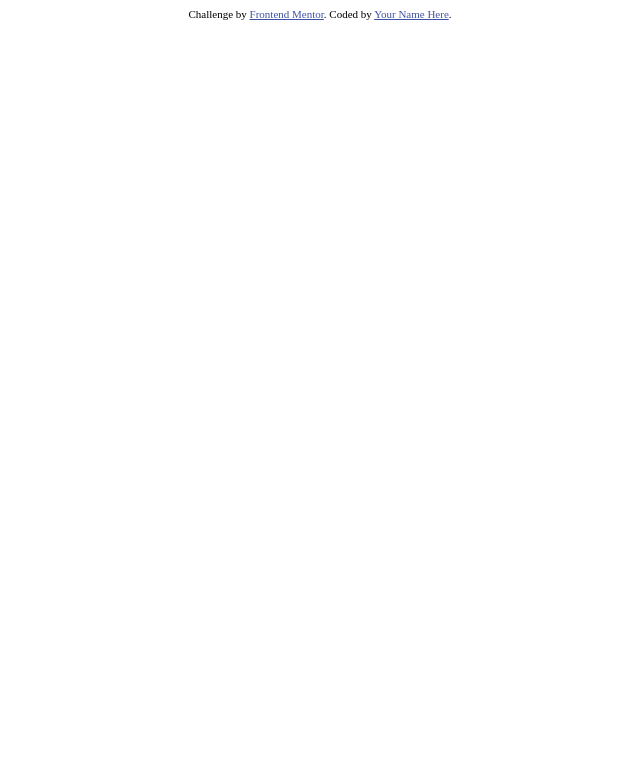
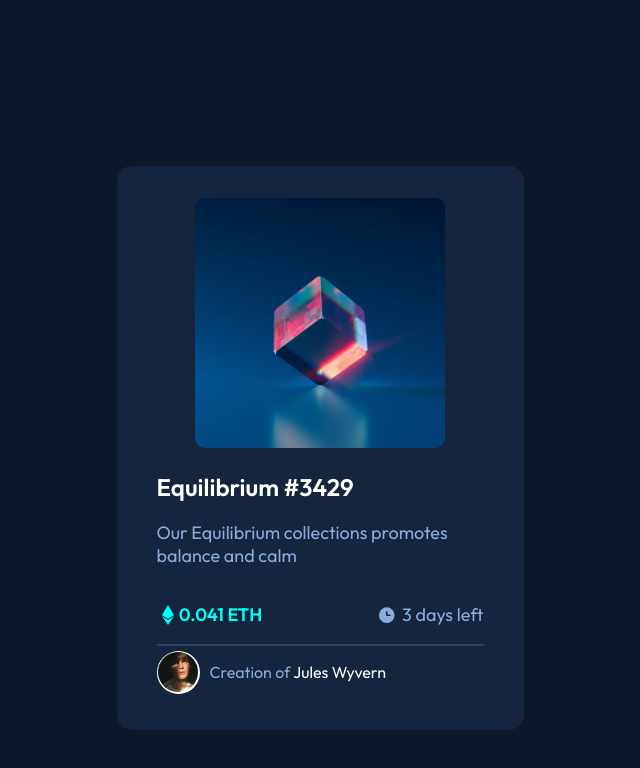
Before and after one commit to nihalshandev/nft-preview-card-component-main, a plain HTML site: page index.html in a window 1280 px wide. Shown: the whole page, without its empty margins (320-960 px from the left). Drawn offline with Linux system fonts and the light colour scheme.

Commit message:
challenge completed

```diff
--- a/index.html
+++ b/index.html
@@ -1,26 +1,72 @@
 <!DOCTYPE html>
 <html lang="en">
   <head>
-  <meta charset="UTF-8">
-  <meta name="viewport" content="width=device-width, initial-scale=1.0"> <!-- displays site properly based on user's device -->
+    <meta charset="UTF-8" />
+    <meta name="viewport" content="width=device-width, initial-scale=1.0" />
+    <!-- displays site properly based on user's device -->
 
-  <link rel="icon" type="image/png" sizes="32x32" href="./images/favicon-32x32.png">
+    <link
+      rel="icon"
+      type="image/png"
+      sizes="32x32"
+      href="./images/favicon-32x32.png"
+    />
 
     <title>Frontend Mentor | NFT preview card component</title>
 
     <!-- Feel free to remove these styles or customise in your own stylesheet 👍 -->
-  <style>
-    .attribution { font-size: 11px; text-align: center; }
-    .attribution a { color: hsl(228, 45%, 44%); }
-  </style>
+    <!-- <style>
+      .attribution {
+        font-size: 11px;
+        text-align: center;
+      }
+      .attribution a {
+        color: hsl(228, 45%, 44%);
+      }
+    </style> -->
+    <link rel="stylesheet" href="style/main.css" />
   </head>
   <body>
+    <div class="container">
+      <div class="main-bg">
+        <div class="main_card">
+          <!-- <div class="flex"> -->
+          <div class="img_container">
+            <img src="images/image-equilibrium.jpg" alt="Equilibrium" />
+          </div>
+          <div class="card_content">
+            <h2 style="color: white">Equilibrium #3429</h2>
+            <p class="discpription">
+              Our Equilibrium collections promotes balance and calm
+            </p>
+            <div class="buy_container">
+              <div class="eth">
+                <img src="images/icon-ethereum.svg" alt="icon-ethereum" />
+                <p>0.041 ETH</p>
+              </div>
+              <div class="days">
+                <img src="images/icon-clock.svg" alt="icon-clock" />
+                <p>3 days left</p>
+              </div>
+            </div>
+            <div class="hr"></div>
+            <div class="card_footer">
+              <div class="footer_img_container">
+                <img src="images/image-avatar.png" alt="avatar" />
+              </div>
+              <p class="creation_p"><span>Creation of</span> Jules Wyvern</p>
+            </div>
+            <!-- </div> -->
+          </div>
+        </div>
+      </div>
+    </div>
 
-
-
-  <div class="attribution">
-    Challenge by <a href="https://www.frontendmentor.io?ref=challenge" target="_blank">Frontend Mentor</a>.
-    Coded by <a href="#">Your Name Here</a>.
-  </div>
+    <!-- <div class="attribution">
+      Challenge by
+      <a href="https://www.frontendmentor.io?ref=challenge" target="_blank"
+        >Frontend Mentor</a
+      >. Coded by <a href="#">Nihal shan</a>.
+    </div> -->
   </body>
 </html>
--- /dev/null
+++ b/style/main.css
@@ -0,0 +1,104 @@
+@import url("https://fonts.googleapis.com/css2?family=Outfit:wght@300;400;600&display=swap");
+body {
+  margin: 0;
+  padding: 0;
+  box-sizing: border-box;
+  font-family: 'Outfit', sans-serif;
+}
+.main-bg {
+  background-color: hsl(217, 54%, 11%);
+  padding: 3rem 1.5rem;
+  height: 100vh;
+}
+
+.img_container img {
+  width: 250px;
+  border-radius: 10px;
+}
+.main_card {
+  background-color: hsl(216, 50%, 16%);
+  padding: 2rem 2.5rem;
+  width: auto;
+  /* height: 100%; */
+  display: flex;
+  align-items: center;
+  justify-content: center;
+  flex-direction: column;
+  border-radius: 15px;
+}
+
+.card_content .discpription {
+    color: hsl(215, 51%, 70%);
+    font-size: 18px;
+}
+
+.buy_container {
+    display: flex;
+    justify-content: space-between;
+    align-items: center;
+}
+
+.buy_container div {
+    display: flex;
+    align-items: center;
+    font-size: 18px;
+}
+
+.buy_container div img {
+    /* width: 10px; */
+    height: 20px;
+    margin: 5px;
+}
+
+.buy_container .days {
+    color: hsl(215, 51%, 70%);
+}
+
+.buy_container .eth {
+    color: hsl(178, 100%, 50%);
+    font-weight: 600;
+}
+
+.hr {
+    background-color: hsl(215, 32%, 27%);
+    height: 2px;
+}
+
+.card_footer {
+    display: flex;
+    align-items: center;
+}
+
+.card_footer img {
+    height: 2.5rem;
+    /* border: white solid 2px; */
+}
+
+.footer_img_container {
+    display: flex;
+    align-items: center;
+    justify-content: center;
+    padding: 1.5px;
+    border-radius: 50%;
+    background-color: white;
+}
+
+.creation_p {
+    color: white;
+}
+.creation_p span {
+    color: hsl(215, 51%, 70%);
+    margin-left: 10px;
+}
+
+@media screen and (min-width: 420px) {
+    .main-bg {
+        display: flex;
+        align-items: center;
+        justify-content: center;
+    }
+
+    .main_card {
+        width: 327px;
+    }
+}
```
Lines whose indentation alone changed are shown as unchanged.
